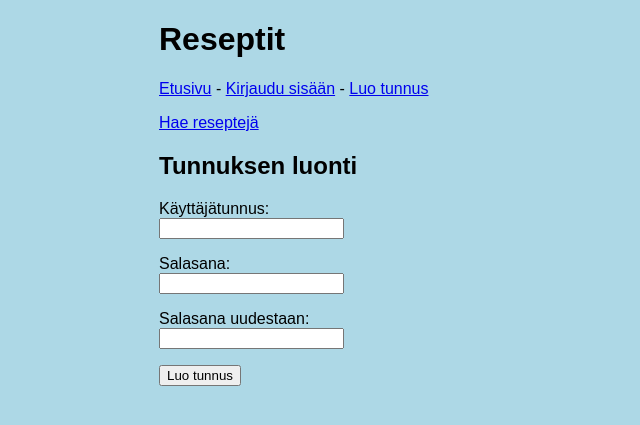
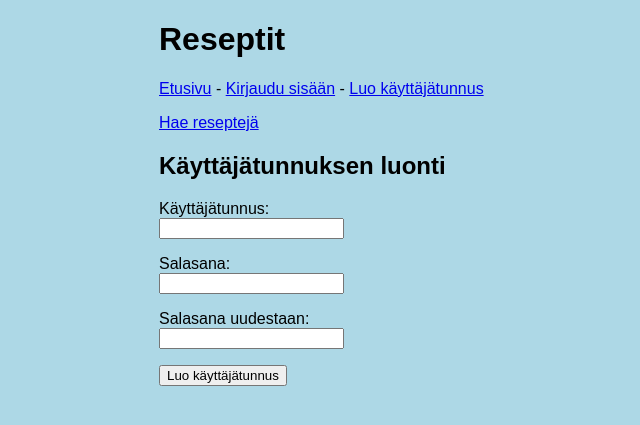
Before and after one commit to eerosu/reseptit, a Flask app: page /register in a window 1280 px wide. Shown: the top 425 px of the page, without its empty margins (81-721 px from the left). Run offline with Flask 3, Linux system fonts and the light colour scheme.

Commit message:
Unify wording

```diff
--- a/app.py
+++ b/app.py
@@ -206,10 +206,10 @@ def create():
     try:
         users.create_user(username, password1)
     except sqlite3.IntegrityError:
-        flash("VIRHE: tunnus on jo varattu")
+        flash("VIRHE: käyttäjätunnus on jo varattu")
         return redirect("/register")
 
-    flash("Tunnus luotu")
+    flash("Käyttäjätunnus luotu")
     return redirect("/")
 
 @app.route("/login", methods=["GET", "POST"])
@@ -227,7 +227,7 @@ def login():
             session["csrf_token"] = secrets.token_hex(16)
             return redirect("/")
         else:
-            flash("VIRHE: väärä tunnus tai salasana")
+            flash("VIRHE: väärä käyttäjätunnus tai salasana")
             return redirect("/login")
 
 @app.route("/logout")
--- a/templates/layout.html
+++ b/templates/layout.html
@@ -19,7 +19,7 @@
     <a href="/">Etusivu</a> -
   {% if not session.username %}
     <a href="/login">Kirjaudu sisään</a> -
-    <a href="/register">Luo tunnus</a>
+    <a href="/register">Luo käyttäjätunnus</a>
   {% else %}
     <a href="/logout">Kirjaudu ulos</a>
   {% endif %}
--- a/templates/register.html
+++ b/templates/register.html
@@ -1,9 +1,9 @@
 {% extends "layout.html" %}
 
-{% block title %}Tunnuksen luonti{% endblock %}
+{% block title %}Käyttäjätunnuksen luonti{% endblock %}
 
 {% block content %}
-<h2>Tunnuksen luonti</h2>
+<h2>Käyttäjätunnuksen luonti</h2>
 <form action="/create" method="post">
   <p>
     <label for="username">Käyttäjätunnus</label>: <br />
@@ -17,6 +17,6 @@
     <label for="password2">Salasana uudestaan</label>: <br />
     <input type="password" name="password2" id="password2" />
   </p>
-  <input type="submit" value="Luo tunnus" />
+  <input type="submit" value="Luo käyttäjätunnus" />
 </form>
 {% endblock %}
```
